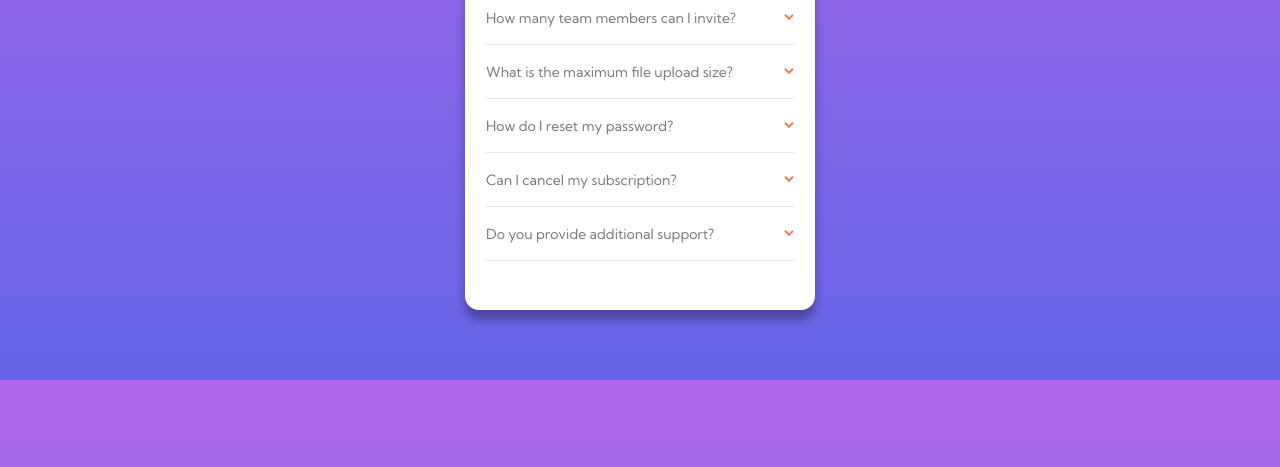
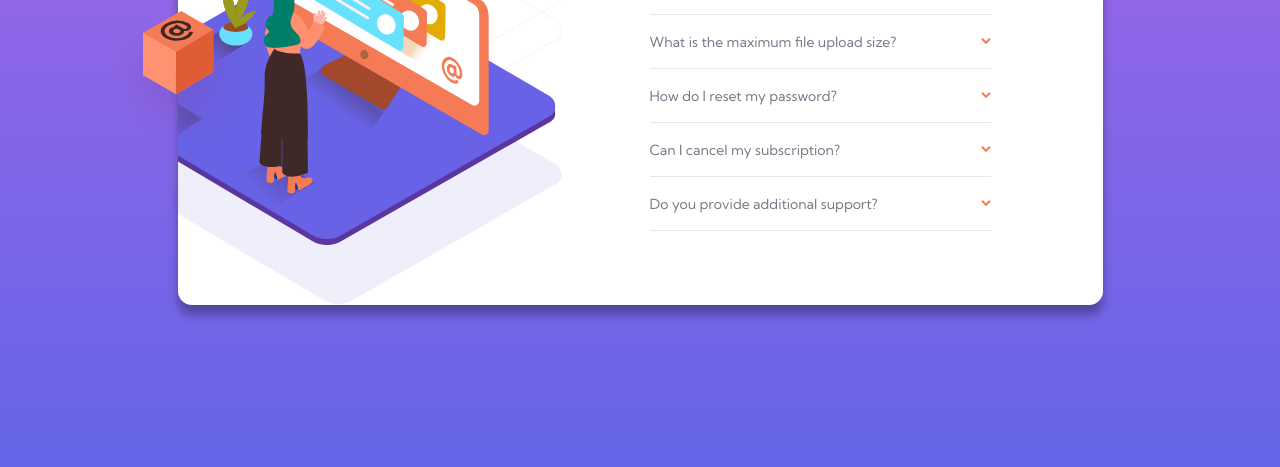
Before and after one commit to 6kbzn9/FAQ-Accordion-Card, a plain HTML site: page index.html in a window 1280 px wide. Shown: the part 333-800 px from the top of the page. Drawn offline with Linux system fonts and the light colour scheme.

Commit message:
final version ~

```diff
--- a/index.html
+++ b/index.html
@@ -26,11 +26,14 @@
           class="mobile"
         />
 
-        <img
-          src="images/illustration-woman-online-desktop.svg"
-          alt="illustration-woman-online-desktop"
-          class="desktop"
-        />
+        <div class="desktop">
+          <img
+            src="images/illustration-woman-online-desktop.svg"
+            alt="illustration-woman-online-desktop"
+            class="desktop-img"
+          />
+        </div>
+        <img src="images/illustration-box-desktop.svg" alt="" class="box" />
       </header>
       <main class="main">
         <h1 class="title">FAQ</h1>
--- a/main.css
+++ b/main.css
@@ -27,6 +27,7 @@ body {
     var(--soft-violet),
     var(--soft-blue)
   );
+  min-height: 100vh;
 }
 
 .wrapper {
@@ -93,12 +94,11 @@ body {
 
 .a-wraper {
   color: var(--drk-text);
-  height: 0;
-  transition: height 350ms ease-in-out;
+  max-height: 0;
+  transition: max-height 500ms ease-in-out;
   overflow: hidden;
 }
 .active .a-wraper {
-  height: 100%;
   transition-delay: 0ms;
 }
 
@@ -110,6 +110,12 @@ body {
 }
 .active .answer {
   opacity: 1;
+  transition-delay: 150ms;
+}
+
+.desktop,
+.box {
+  display: none;
 }
 
 @media screen and (max-width: 350px) {
@@ -118,6 +124,74 @@ body {
   }
 }
 
-.desktop {
-  display: none;
+@media screen and (min-width: 910px) {
+  body {
+    display: flex;
+    align-items: center;
+    justify-content: center;
+  }
+  .mobile {
+    display: none;
+  }
+  .desktop {
+    display: block;
+    overflow: hidden;
+  }
+  .desktop-img {
+    transform: translateX(-20%);
+    width: 100%;
+  }
+  .box {
+    display: block;
+    position: absolute;
+    width: 150px;
+    top: 50%;
+    left: 0;
+    transform: translate(-50%, -40%);
+  }
+  .wrapper {
+    display: flex;
+    align-items: center;
+    width: clamp(280px, 90%, 925px);
+    margin: 4rem auto;
+    background: #fff url(images/bg-pattern-desktop.svg) bottom left -17% no-repeat;
+    background-size: 50%;
+    padding: 4rem 0;
+    overflow: visible;
+  }
+  .desktop,
+  .main {
+    flex: 1;
+  }
+  .main {
+    padding-right: 3rem;
+  }
+
+  .title {
+    text-align: left;
+  }
+  .answer {
+    padding-right: 2rem;
+  }
+  .arrow {
+    margin-left: 3rem;
+  }
 }
+
+@media screen and (min-width: 935px) {
+  .main {
+    padding-right: 4rem;
+  }
+}
+
+@media screen and (min-width: 965px) {
+  .main {
+    padding-right: 6rem;
+  }
+}
+
+@media screen and (min-width: 1000px) {
+  .main {
+    padding-right: 8rem;
+  }
+}
--- a/main.js
+++ b/main.js
@@ -5,8 +5,14 @@ const containers = document.querySelectorAll(".container");
 
 containers.forEach((container) => {
   container.addEventListener("click", (e) => {
+    const answer = container.children[1];
     if (e.target.className === "arrow" || e.target.className === "question") {
       container.classList.toggle("active");
     }
+    if (container.classList.contains("active")) {
+      answer.style.maxHeight = answer.scrollHeight + "px";
+    } else {
+      answer.style.maxHeight = 0;
+    }
   });
 });
```
